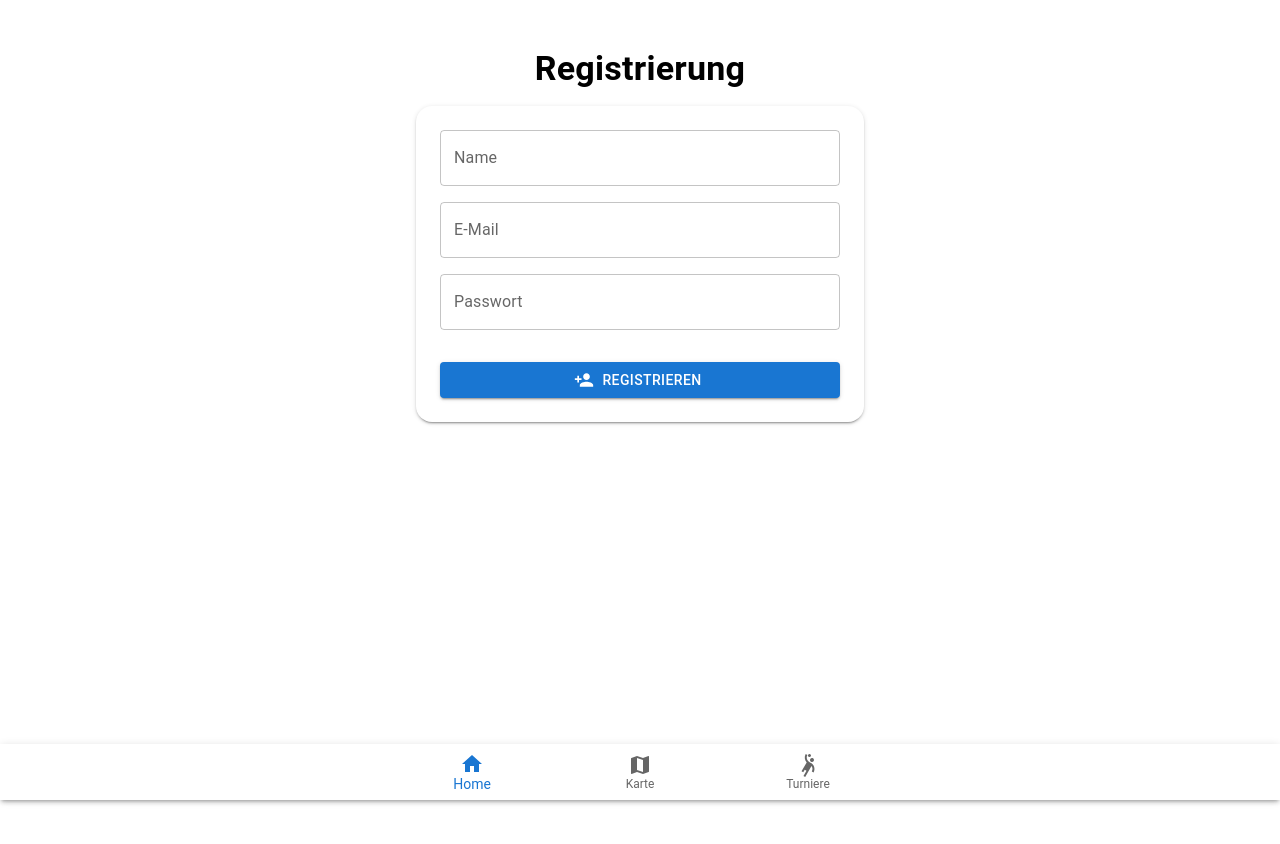
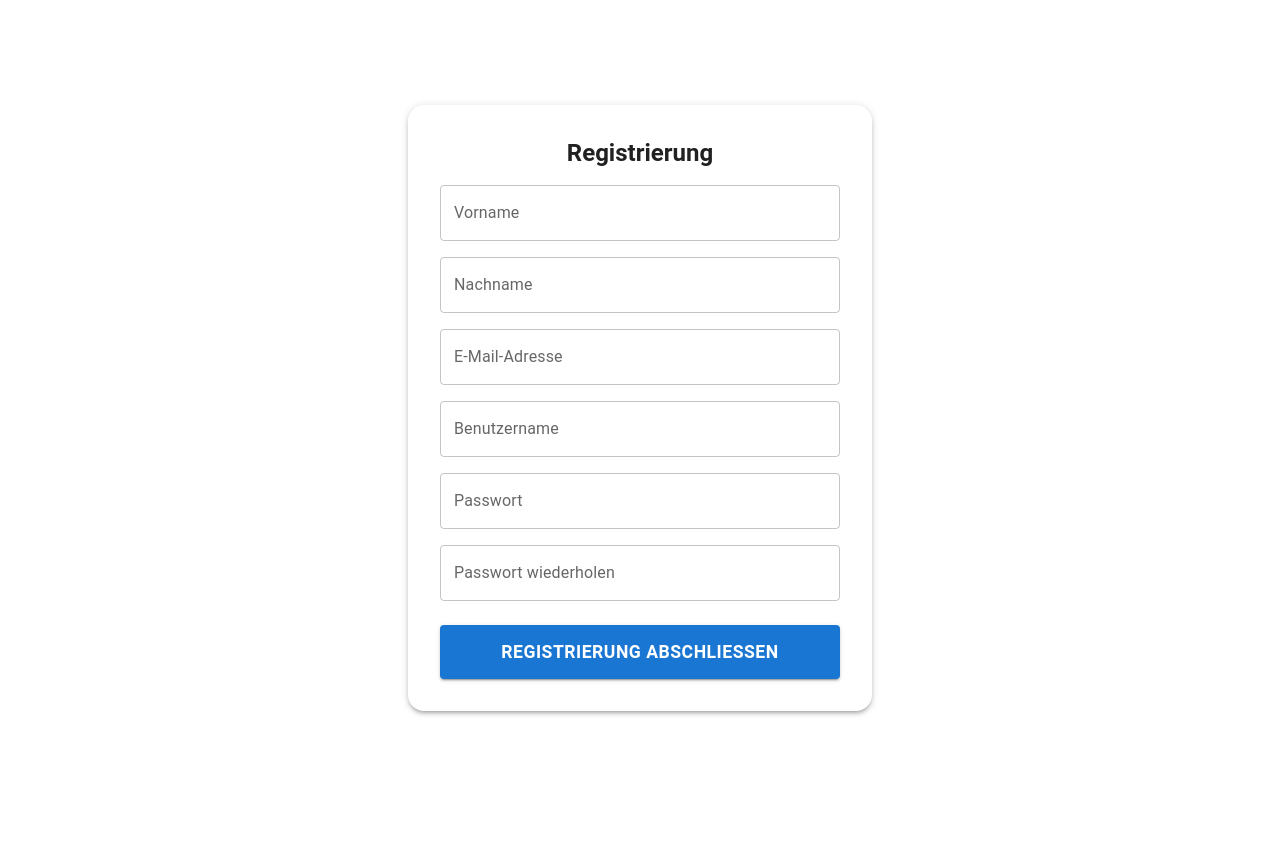
Before and after one commit to JonasFlachmann/ClimbingTurnamentAppPublic, a Next.js app: page /register in a window 1280 px wide. Shown: the top 844 px of the page. After the commit the page ends 816 px from the top, so only its background shows below. Built offline with nearby package versions, Linux system fonts and the light colour scheme.

Commit message:
Update register.tsx

```diff
--- a/pages/register.tsx
+++ b/pages/register.tsx
@@ -1,51 +1,122 @@
-import React from "react";
-import { Box, Typography, TextField, Button, Paper, BottomNavigation, BottomNavigationAction } from "@mui/material";
-import HomeIcon from "@mui/icons-material/Home";
-import MapIcon from "@mui/icons-material/Map";
-import SportsHandballIcon from "@mui/icons-material/SportsHandball";
-import PersonAddIcon from "@mui/icons-material/PersonAdd";
-import Link from "next/link";
+import React, { useState } from "react";
+import { Box, Paper, Typography, TextField, Button } from "@mui/material";
 import { useRouter } from "next/router";
 
 const RegisterPage: React.FC = () => {
-  const [value, setValue] = React.useState(0);
   const router = useRouter();
+  const [form, setForm] = useState({
+    vorname: "",
+    nachname: "",
+    email: "",
+    benutzername: "",
+    passwort: "",
+    passwortWiederholen: "",
+  });
+  const [error, setError] = useState("");
 
-  const handleRegister = () => {
-    // Hier würde die Registrierung stattfinden
+  const handleChange = (e: React.ChangeEvent<HTMLInputElement>) => {
+    setForm({
+      ...form,
+      [e.target.name]: e.target.value,
+    });
+  };
+
+  const handleSubmit = (e: React.FormEvent) => {
+    e.preventDefault();
+    setError("");
+    if (!form.vorname || !form.nachname || !form.email || !form.benutzername || !form.passwort || !form.passwortWiederholen) {
+      setError("Bitte fülle alle Felder aus.");
+      return;
+    }
+    if (form.passwort !== form.passwortWiederholen) {
+      setError("Die Passwörter stimmen nicht überein.");
+      return;
+    }
+    // Hier später Supabase-Integration
     router.push("/home");
   };
 
   return (
-    <>
-      <Box sx={{ minHeight: "100vh", bgcolor: "background.default", px: 2, pb: 10, pt: 5, display: "flex", flexDirection: "column", alignItems: "center" }}>
-        <Typography variant="h4" sx={{ fontWeight: "bold", mb: 2, textAlign: "center" }}>
+    <Box sx={{ minHeight: "100vh", display: "flex", alignItems: "center", justifyContent: "center", bgcolor: "background.default", px: 2 }}>
+      <Paper elevation={3} sx={{ p: 4, borderRadius: 4, maxWidth: 400, width: "100%" }}>
+        <Typography variant="h5" sx={{ fontWeight: "bold", mb: 2, textAlign: "center" }}>
           Registrierung
         </Typography>
-        <Paper elevation={2} sx={{ borderRadius: 4, p: 3, mb: 4, width: "100%", maxWidth: 400 }}>
-          <TextField label="Name" fullWidth sx={{ mb: 2 }} />
-          <TextField label="E-Mail" fullWidth sx={{ mb: 2 }} />
-          <TextField label="Passwort" type="password" fullWidth sx={{ mb: 2 }} />
+        <form onSubmit={handleSubmit}>
+          <TextField
+            label="Vorname"
+            name="vorname"
+            value={form.vorname}
+            onChange={handleChange}
+            fullWidth
+            sx={{ mb: 2 }}
+            autoComplete="given-name"
+          />
+          <TextField
+            label="Nachname"
+            name="nachname"
+            value={form.nachname}
+            onChange={handleChange}
+            fullWidth
+            sx={{ mb: 2 }}
+            autoComplete="family-name"
+          />
+          <TextField
+            label="E-Mail-Adresse"
+            name="email"
+            type="email"
+            value={form.email}
+            onChange={handleChange}
+            fullWidth
+            sx={{ mb: 2 }}
+            autoComplete="email"
+          />
+          <TextField
+            label="Benutzername"
+            name="benutzername"
+            value={form.benutzername}
+            onChange={handleChange}
+            fullWidth
+            sx={{ mb: 2 }}
+            autoComplete="username"
+          />
+          <TextField
+            label="Passwort"
+            name="passwort"
+            type="password"
+            value={form.passwort}
+            onChange={handleChange}
+            fullWidth
+            sx={{ mb: 2 }}
+            autoComplete="new-password"
+          />
+          <TextField
+            label="Passwort wiederholen"
+            name="passwortWiederholen"
+            type="password"
+            value={form.passwortWiederholen}
+            onChange={handleChange}
+            fullWidth
+            sx={{ mb: 2 }}
+            autoComplete="new-password"
+          />
+          {error && (
+            <Typography color="error" sx={{ mb: 2, textAlign: "center" }}>
+              {error}
+            </Typography>
+          )}
           <Button
             variant="contained"
             color="primary"
-            startIcon={<PersonAddIcon />}
+            type="submit"
             fullWidth
-            sx={{ mt: 2 }}
-            onClick={handleRegister}
+            sx={{ py: 1.5, fontWeight: "bold", fontSize: "1.1rem", mt: 1 }}
           >
-            Registrieren
+            Registrierung abschließen
           </Button>
-        </Paper>
-      </Box>
-      <Paper sx={{ position: "fixed", bottom: 0, left: 0, right: 0, zIndex: 100 }} elevation={3}>
-        <BottomNavigation showLabels value={value} onChange={(_, newValue) => setValue(newValue)}>
-          <BottomNavigationAction label="Home" icon={<HomeIcon />} component={Link} href="/home" />
-          <BottomNavigationAction label="Karte" icon={<MapIcon />} component={Link} href="/map" />
-          <BottomNavigationAction label="Turniere" icon={<SportsHandballIcon />} component={Link} href="/tournament-overview" />
-        </BottomNavigation>
+        </form>
       </Paper>
-    </>
+    </Box>
   );
 };
 
```
